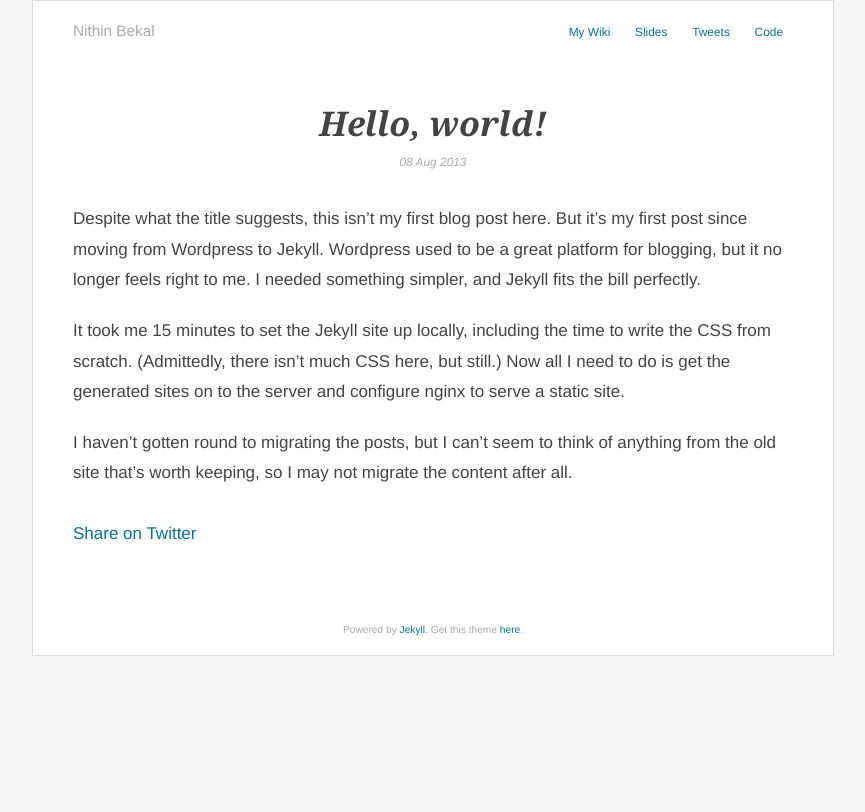
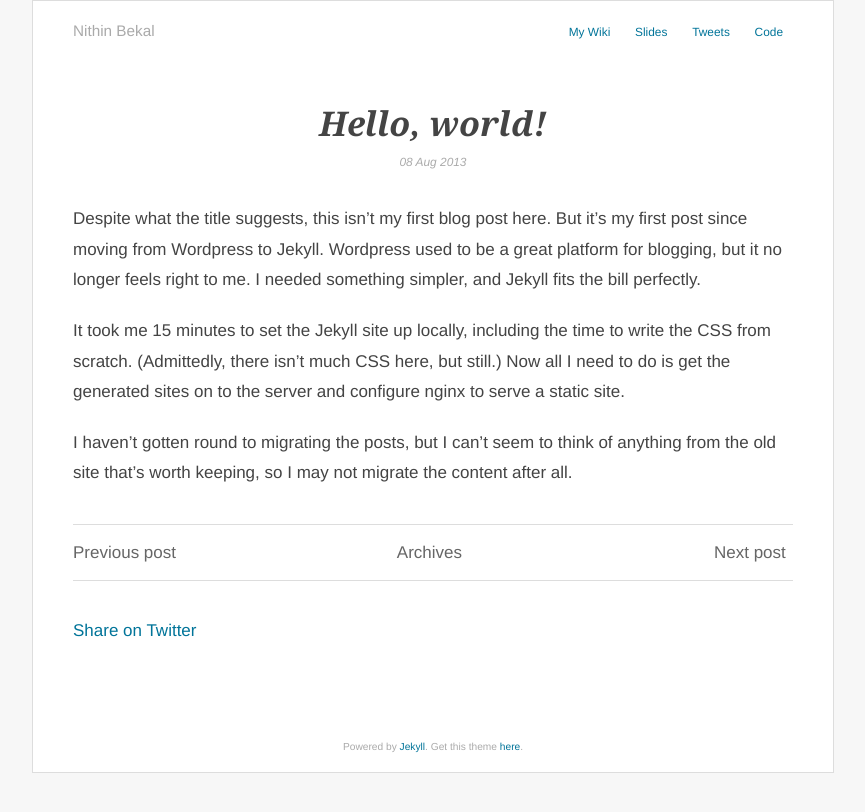
Before and after one commit to nithinbekal/nithinbekal.github.io, a Jekyll site: the page built from _posts/2013-08-08-hello-world.markdown, in a window 1280 px wide. Shown: the top 812 px of the page, without its empty margins (207-1072 px from the left). Built offline with Jekyll 4.4.1, drawn with Linux system fonts in a browser that asks for light colours; comment, search, counter and statistics services are not loaded.

Commit message:
Add prev/next navigation below posts

```diff
--- a/_layouts/post.html
+++ b/_layouts/post.html
@@ -8,6 +8,23 @@ layout: default
 
   <div class='content'>
   {{ content }}
+  </div>
+
+  <div id='prev-next-nav'>
+    <div class='prev'>
+    {% if page.previous.url %}
+      <a href='{{page.previous.url}}'>Previous post</a>
+    {% endif %}
+    &nbsp;
+    </div>
+    <div class='archives'>
+      <a href='/'>Archives</a>
+    </div>
+    <div class='next'>
+    {% if page.next.url %}
+    <a href='{{page.next.url}}'>Next post</a>
+    {% endif %}
+    </div>
   </div>
 
   <div class='social-share'>
--- a/css/main.css
+++ b/css/main.css
@@ -145,6 +145,23 @@ h1, h2, h3, h4, h5, h6 { font-family: Georgia, serif; }
   padding: 20px;
 }
 
+#prev-next-nav {
+  border-top: 1px solid #ddd;
+  border-bottom: 1px solid #ddd;
+  height: 25px;
+  line-height: 25px;
+  padding: 15px 0;
+  width: 100%;
+}
+#prev-next-nav div {
+  display: block;
+  float: left;
+  width: 33%;
+}
+#prev-next-nav a { color: #666; }
+#prev-next-nav .next { text-align: right; }
+#prev-next-nav .archives { text-align: center; }
+
 .container > .footer {
   color: #aaa;
   font-size: 0.6em;
@@ -159,7 +176,7 @@ hr {
   border-bottom: 1px solid rgba(255, 255, 255, 0.3);
 }
 
-.social-share { margin: 20px 0; }
+.social-share { margin: 40px 0; }
 
 
 @media screen and (max-width: 820px) {
```
